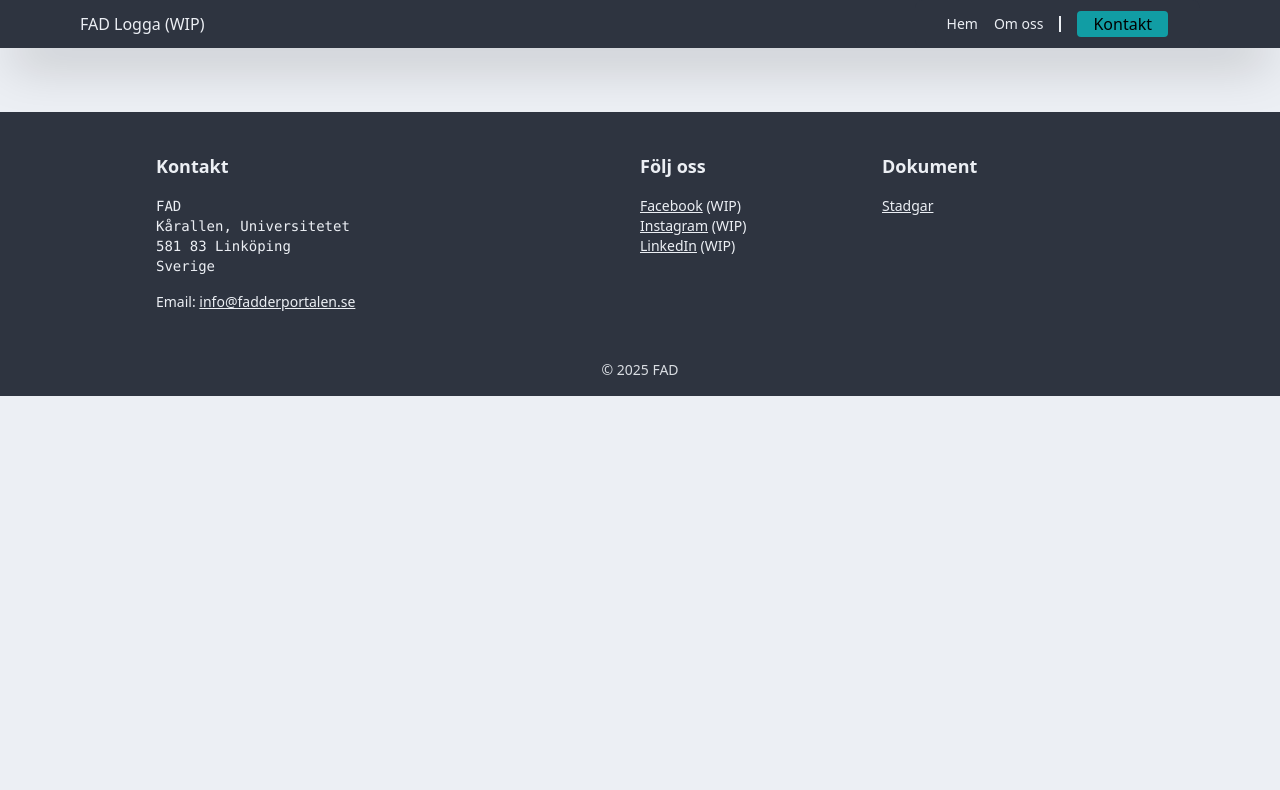
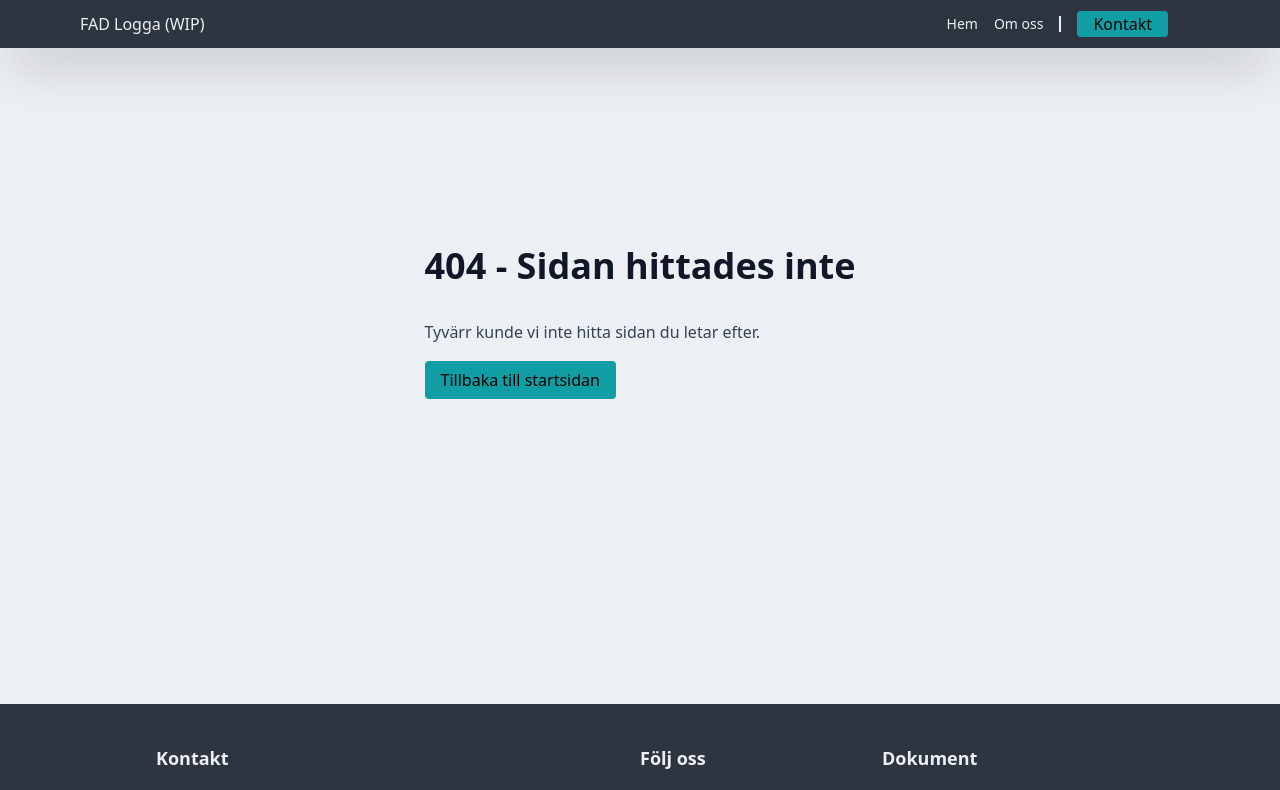
Before and after one commit to FAD-LiU/fad-website, a SvelteKit app: page /404 in a window 1280 px wide. Before the commit this address had no page. Shown: the top 790 px of the page. Built offline with nearby package versions, Linux system fonts and the light colour scheme.

Commit message:
config fixes and error route: ready for deploy

```diff
--- a/package.json
+++ b/package.json
@@ -7,7 +7,7 @@
 		"dev": "vite dev",
 		"build": "vite build",
 		"preview": "vite preview",
-		"deploy": "pnpm build && pnpx gh-pages -d build -t true",
+		"deploy": "pnpm build && pnpx gh-pages -d build -t",
 		"prepare": "svelte-kit sync || echo ''",
 		"check": "svelte-kit sync && svelte-check --tsconfig ./tsconfig.json",
 		"check:watch": "svelte-kit sync && svelte-check --tsconfig ./tsconfig.json --watch",
--- a/src/routes/+layout.svelte
+++ b/src/routes/+layout.svelte
@@ -3,9 +3,6 @@
 
   import Navbar from "$lib/layout/Navbar.svelte";
   import Footer from "$lib/layout/Footer.svelte";
-
-  // Add prerendering for root layout
-  export const prerender = true;
 
   let { children } = $props();
 </script>
--- /dev/null
+++ b/src/routes/+layout.ts
@@ -0,0 +1,2 @@
+// Add prerendering for root layout
+export const prerender = true;
--- /dev/null
+++ b/src/routes/404/+page.svelte
@@ -0,0 +1,14 @@
+<svelte:head>
+  <title>404 - Sidan hittades inte | FAD</title>
+  <meta name="description" content="Tyvärr kunde vi inte hitta sidan du letar efter." />
+</svelte:head>
+
+<main class="flex min-h-[80vh] items-center justify-center">
+  <div class="prose">
+    <h1>404 - Sidan hittades inte</h1>
+    <p>Tyvärr kunde vi inte hitta sidan du letar efter.</p>
+    <a href="/" class="bg-fad-green rounded px-4 py-2 text-black no-underline">
+      Tillbaka till startsidan
+    </a>
+  </div>
+</main>
--- a/src/routes/about/+page.svelte
+++ b/src/routes/about/+page.svelte
@@ -1,4 +1,9 @@
 <script lang="ts"></script>
+
+<svelte:head>
+  <title>Om oss - FAD</title>
+  <meta name="description" content="Information om FAD och dess styrelse." />
+</svelte:head>
 
 {#snippet medlem(name: string, role: string, image: string)}
   <div class="flex flex-col items-center">
--- a/svelte.config.js
+++ b/svelte.config.js
@@ -1,5 +1,5 @@
-import adapter from '@sveltejs/adapter-auto';
-import { vitePreprocess } from '@sveltejs/vite-plugin-svelte';
+import adapter from "@sveltejs/adapter-static";
+import { vitePreprocess } from "@sveltejs/vite-plugin-svelte";
 
 /** @type {import('@sveltejs/kit').Config} */
 const config = {
@@ -10,13 +10,16 @@ const config = {
   kit: {
     // Configure static site
     adapter: adapter({
-			pages: 'build',
-			assets: 'build',
+      pages: "build",
+      assets: "build",
       fallback: undefined,
       precompress: false,
-			strict: true
-		})
-	}
+      strict: true,
+    }),
+    prerender: {
+      entries: ["*", "/404"],
+    },
+  },
 };
 
 export default config;
```
Lines whose indentation alone changed are shown as unchanged.
